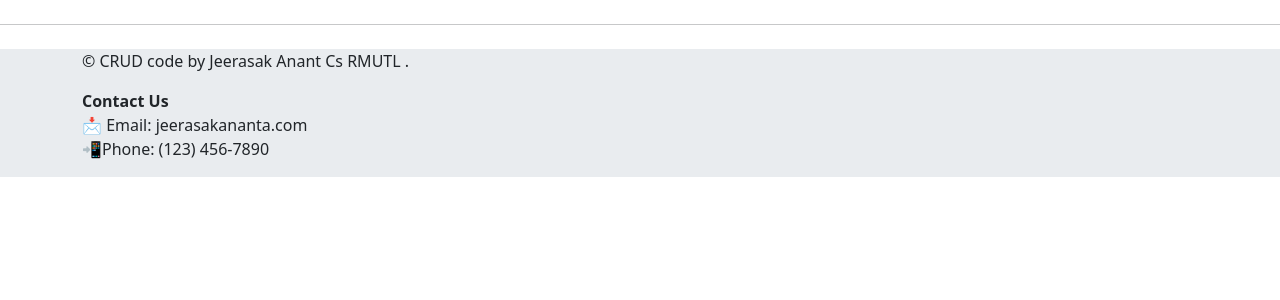
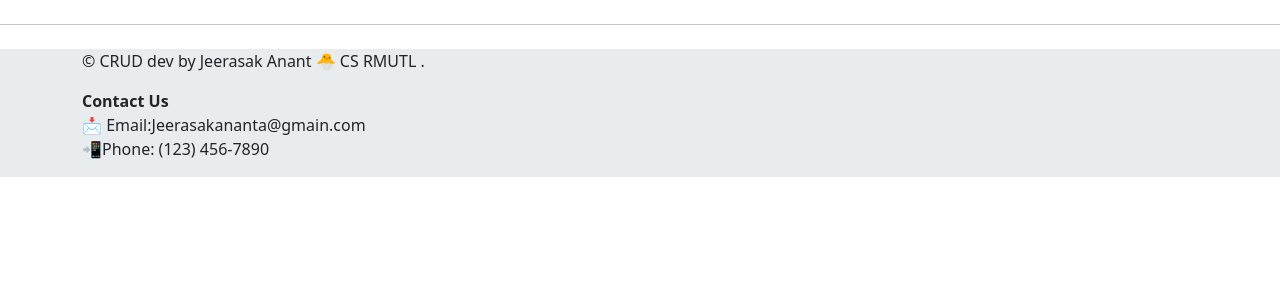
Before and after one commit to JeerasakAnanta/redcross_lottery_nan, a PHP site: the page made by YWRtaW4=/edit.php in a window 1280 px wide. Shown: the part 94-394 px from the top of the page. Run offline with PHP 8.4, Linux system fonts and the light colour scheme; data that the repository does not hold is empty.

Commit message:
add  text  footer

```diff
--- a/Includes/admin_footer.php
+++ b/Includes/admin_footer.php
@@ -4,11 +4,11 @@
     <div class="container mt-4 ">
         <div class="row">
             <div class="col-md-7">
-                <p>&copy; CRUD code by Jeerasak Anant Cs RMUTL .</p>
+                <p>&copy; CRUD dev by Jeerasak Anant 🐣 CS RMUTL .</p>
                 <!-- Contact Information -->
                 <address>
                     <strong>Contact Us</strong><br>
-                    📩 Email: jeerasakananta.com<br>
+                    📩 Email:Jeerasakananta@gmain.com<br>
                     📲Phone: (123) 456-7890
                 </address>
             </div>
```
